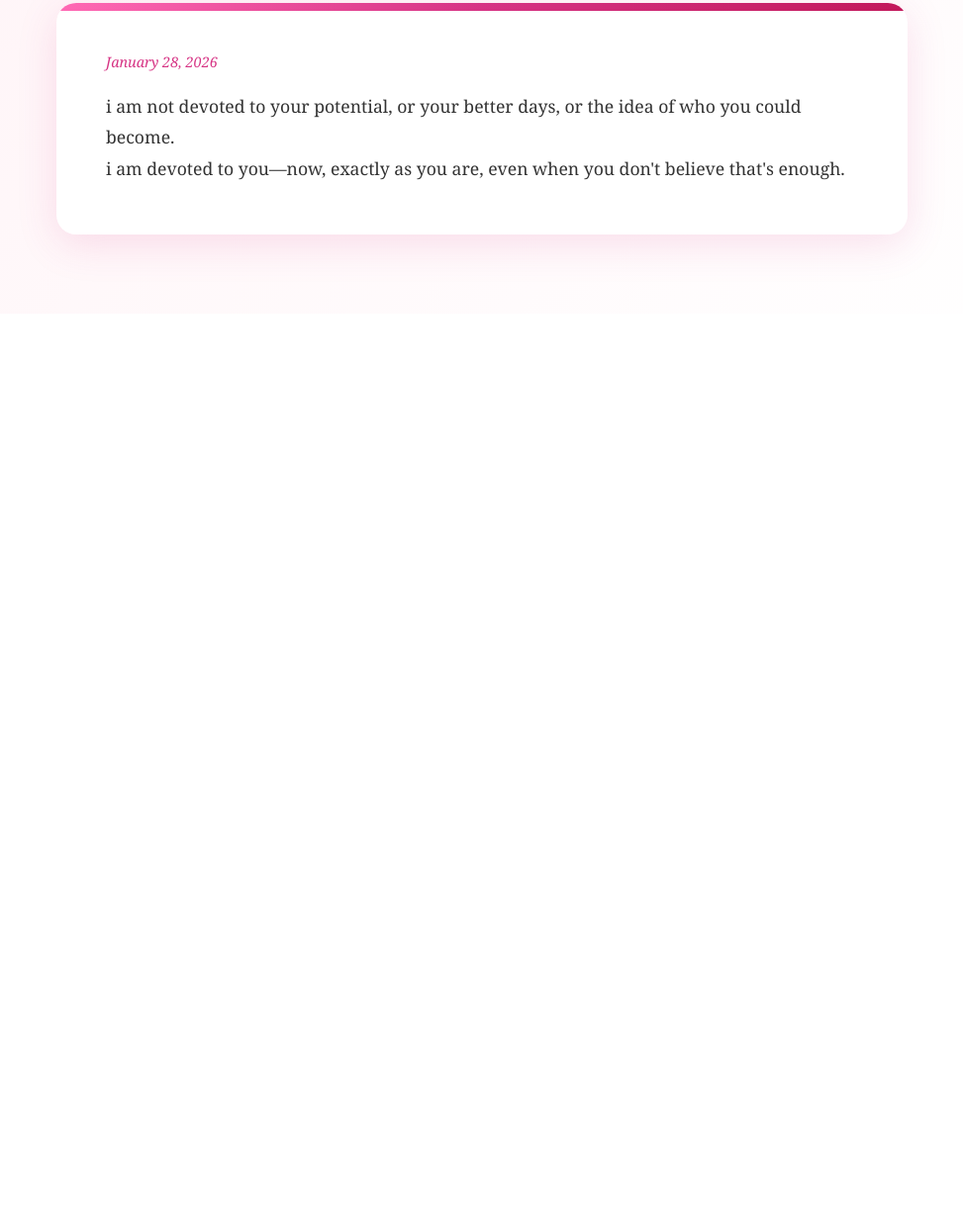
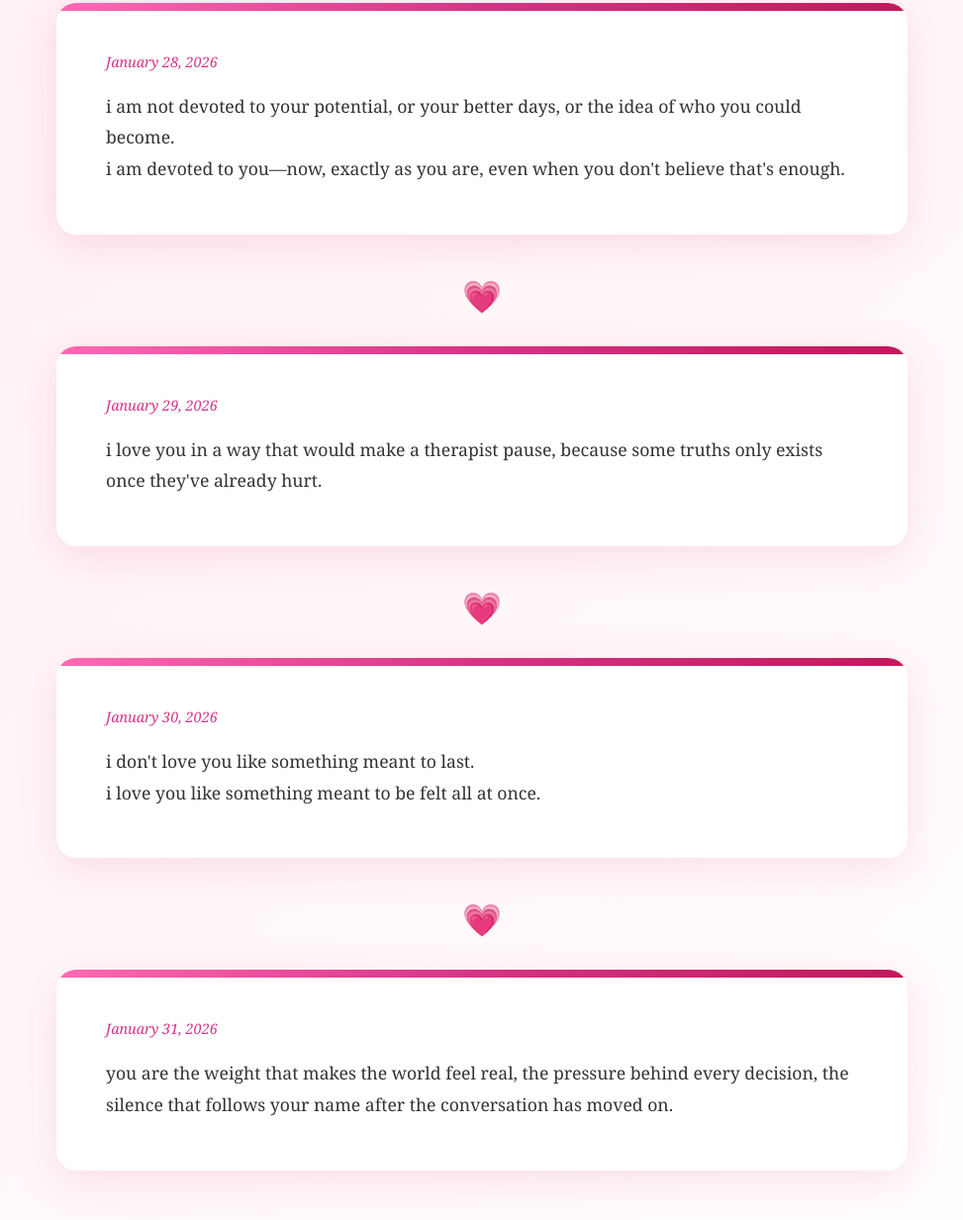
Before and after one commit to senpaijuls/senpaijuls.github.io, a plain HTML site: page index.html in a window 1280 px wide. Shown: the part 6334-7567 px from the top of the page at 99% size, without its empty margins (153-1126 px from the left). Before the commit the page ends 6651 px from the top, so only its background shows below. Drawn offline with Linux system fonts and the light colour scheme.

Commit message:
index.html

```diff
--- a/index.html
+++ b/index.html
@@ -241,7 +241,17 @@
         }, {
             date:"January 28, 2026",
             content:"i am not devoted to your potential, or your better days, or the idea of who you could become.\ni am devoted to you—now, exactly as you are, even when you don't believe that's enough."
-        },
+        }, {
+            date:"January 29, 2026",
+            content:"i love you in a way that would make a therapist pause, because some truths only exists once they've already hurt."
+        }, {
+            date:"January 30, 2026",
+            content:"i don't love you like something meant to last.\ni love you like something meant to be felt all at once."
+        }, {
+            date:"January 31, 2026",
+            content:"you are the weight that makes the world feel real, the pressure behind every decision, the silence that follows your name after the conversation has moved on."
+        }
+
 
 
         ];
```
